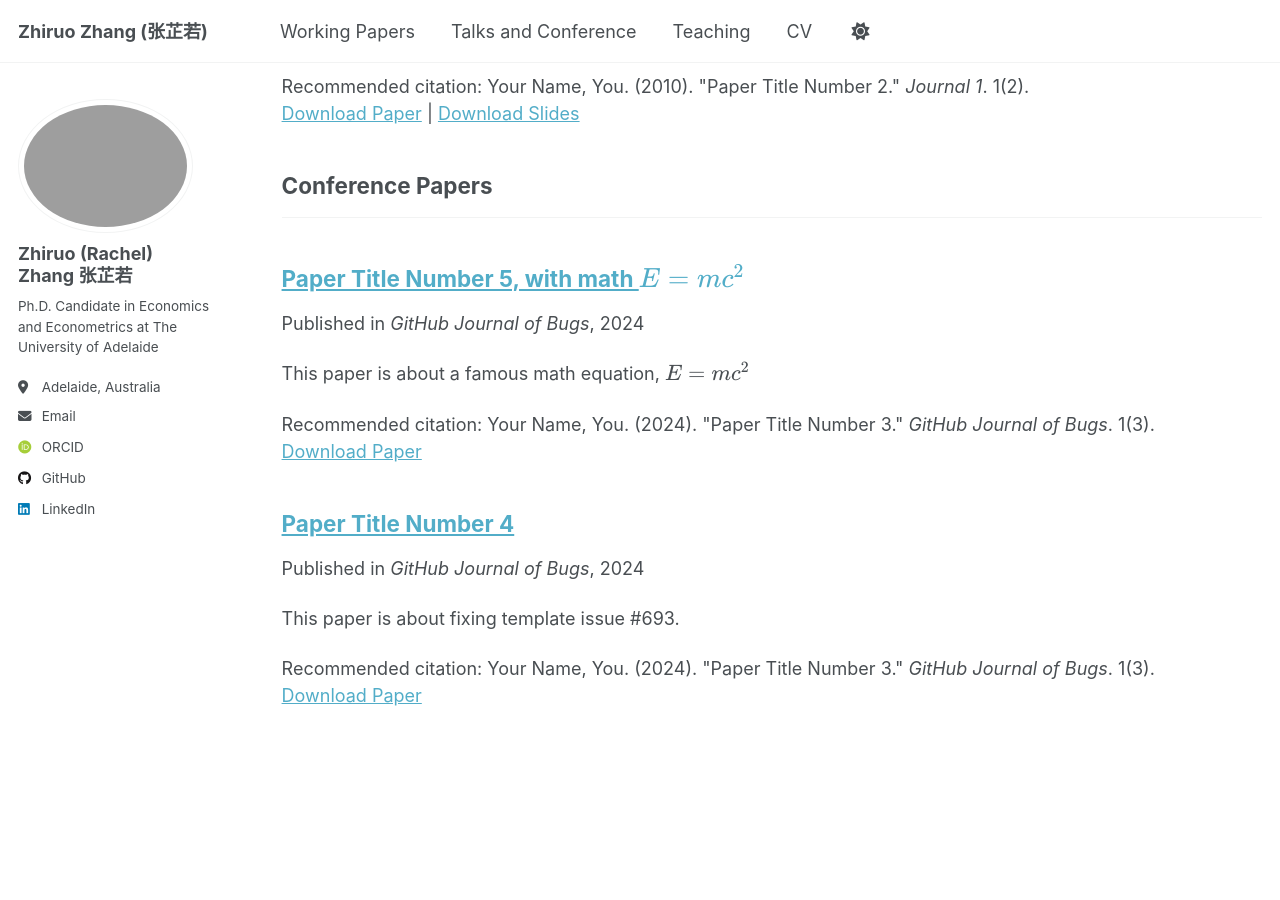
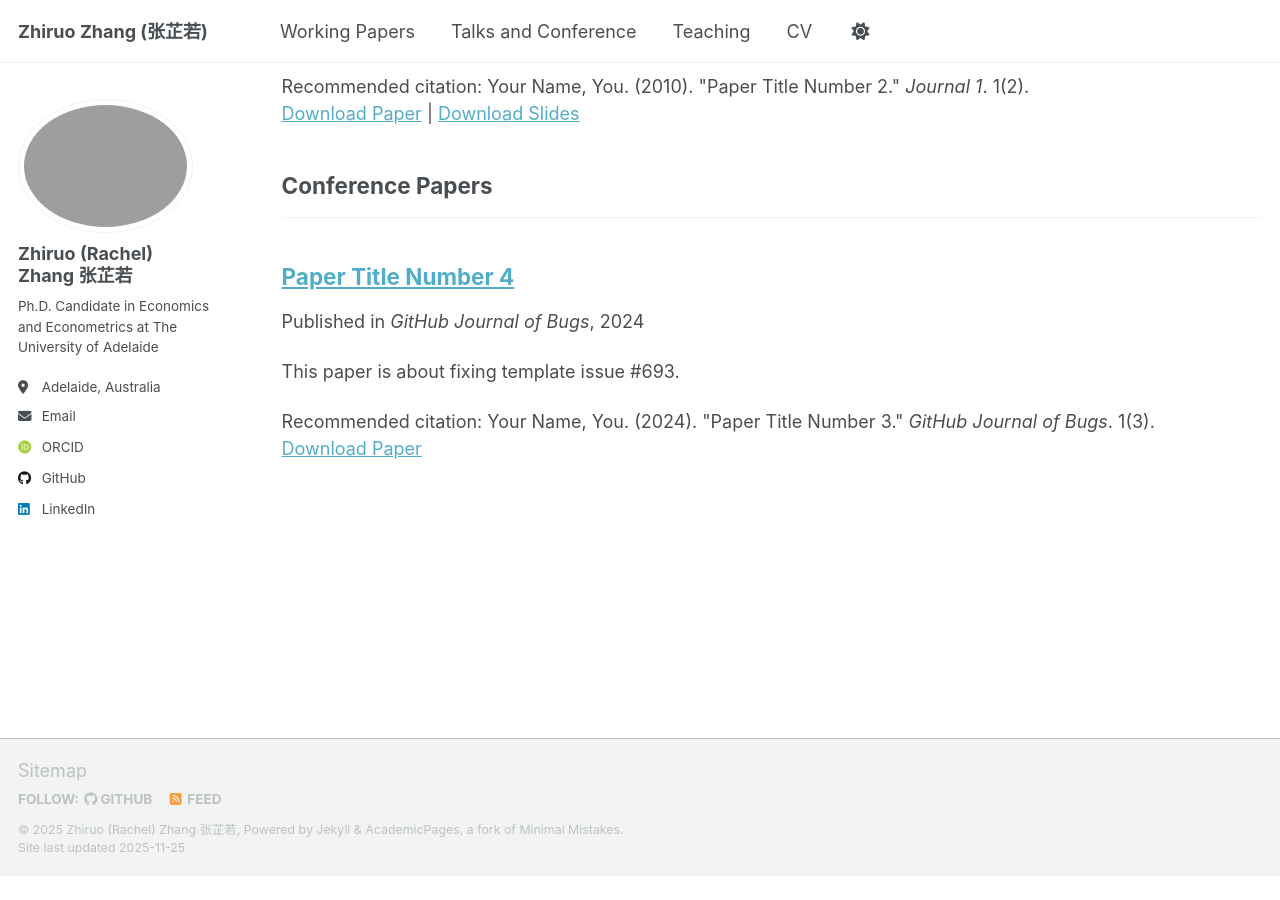
Before and after one commit to zhiruozzr/zhiruozzr.github.io, a Jekyll site: the page built from _pages/publications.html, in a window 1280 px wide and 900 px high, scrolled down 581 px. Built offline with Jekyll 4.4.1, drawn with Linux system fonts in a browser that asks for light colours; some web fonts are replaced; a script that is not in the unit is left out; a file with an impossible date is left out; after the commit the page ends 1457 px from its top, so only the background shows below that; some of the changed lines change nothing that is shown.

Commit message:
Revise paper metadata and update description
Updated the title, category, permalink, authors, and date for the paper. Revised the excerpt and added a detailed description of the paper's content.

```diff
--- a/_publications/2025-06-08-paper-title-number-5.md
+++ b/_publications/2025-06-08-paper-title-number-5.md
@@ -1,13 +1,12 @@
 ---
-title: "Paper Title Number 5, with math $$E=mc^2$$"
+title: "Bayesian Network Estimation for High-Dimensional Panel VARs"
 collection: publications
-category: conferences
-permalink: /publication/2024-02-17-paper-title-number-4
-excerpt: 'This paper is about a famous math equation, $$E=mc^2$$'
-date: 2024-02-17
-venue: 'GitHub Journal of Bugs'
-paperurl: 'http://academicpages.github.io/files/paper3.pdf'
-citation: 'Your Name, You. (2024). &quot;Paper Title Number 3.&quot; <i>GitHub Journal of Bugs</i>. 1(3).'
+category: manuscripts
+permalink: /publication/bayesian-network-estimation-panel-vars/
+date:
+authors: "Zhiruo Zhang, Firmin Doko Tchatoka, and Qazi Haque"
 ---
 
-Using [MathJax](https://www.mathjax.org/) in the description is supported - $$E=mc^2$$ - however, the use must be mindful that the default delimiters are `$$...$$` and `\\[...\\]` which differs from the `$...$` that is typically expected.
+**Zhiruo Zhang**, **Firmin Doko Tchatoka**, and **Qazi Haque**
+
+This paper develops a Bayesian Graphical Network Lasso to estimate sparse precision matrices in high-dimensional panel VAR models with exogenous variables (PVARX). By directly targeting the inverse error covariance matrix, the method identifies contemporaneous conditional dependencies across macroeconomic units in a structure-aware and order-invariant way. We incorporate both adaptive and non-adaptive shrinkage priors, offering flexibility in modeling heterogeneous sparsity patterns. Monte Carlo simulations show strong performance in recovering the underlying graphical structure. In an empirical application, we analyze the global transmission of natural disaster shocks across high-income economies, uncovering a sparse but economically meaningful network of international macroeconomic spillovers.
```
